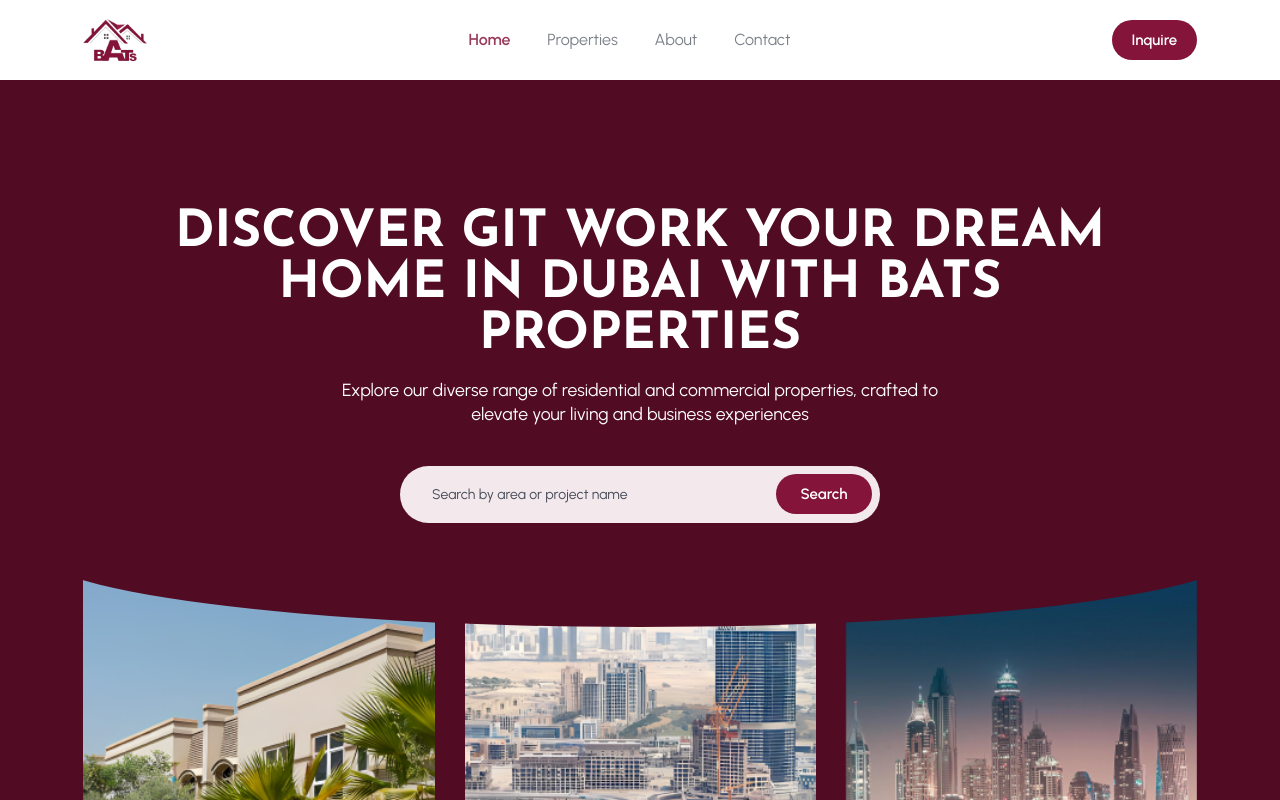
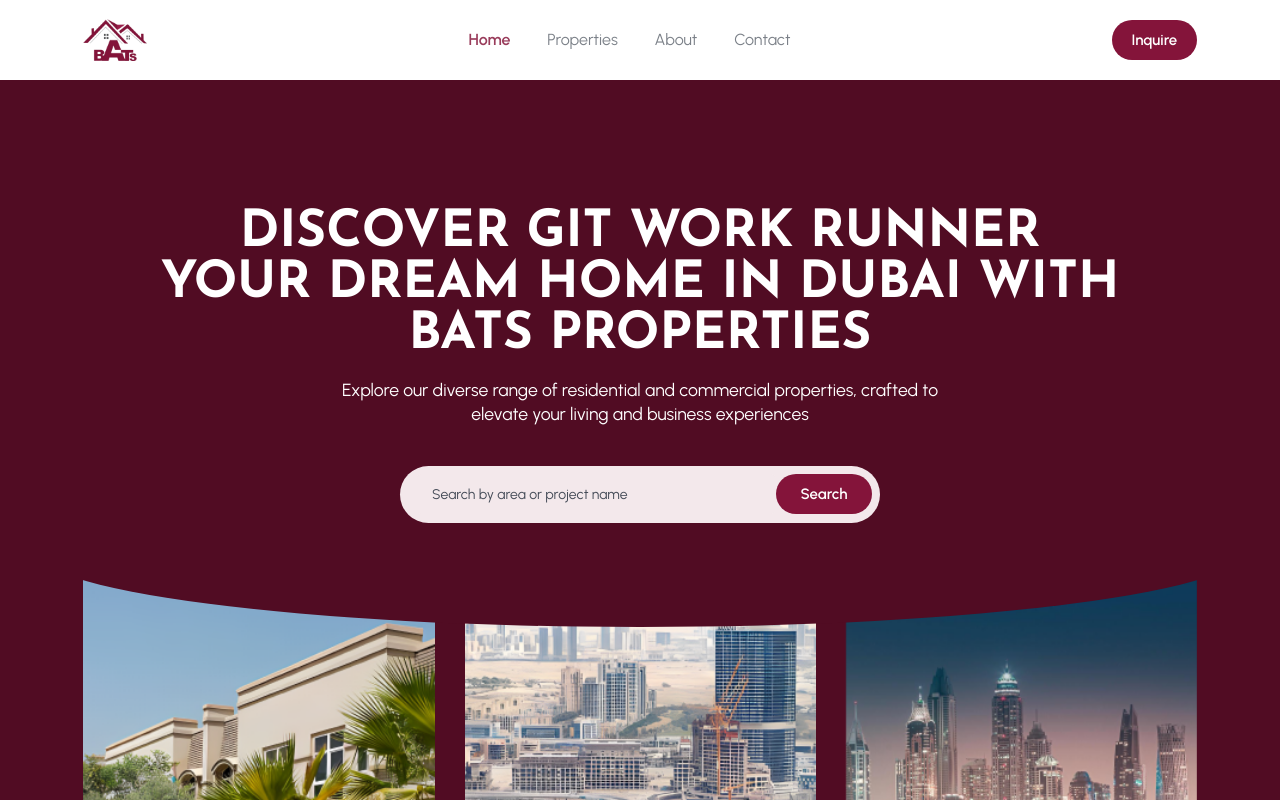
Before and after one commit to ayodeji1167/landing-page, a Next.js app: page / in a window 1280 px wide. Shown: the top 800 px of the page. Built offline with nearby package versions, Linux system fonts and the light colour scheme.

Commit message:
setup new job

```diff
--- a/src/components/HomePage/Hero/Hero.tsx
+++ b/src/components/HomePage/Hero/Hero.tsx
@@ -27,7 +27,7 @@
             fontFamily={'heading'}
             maxW={'60rem'}
           >
-            Discover GIT WORK Your Dream Home in Dubai with BATs Properties
+            Discover GIT WORK RUNNER Your Dream Home in Dubai with BATs Properties
           </Text>
           <Text
             lineHeight={{ base: '1rem', md: '1.5rem' }}
```
Also changed, not shown: 1 other file (tests, documents, lock files or other folders).
